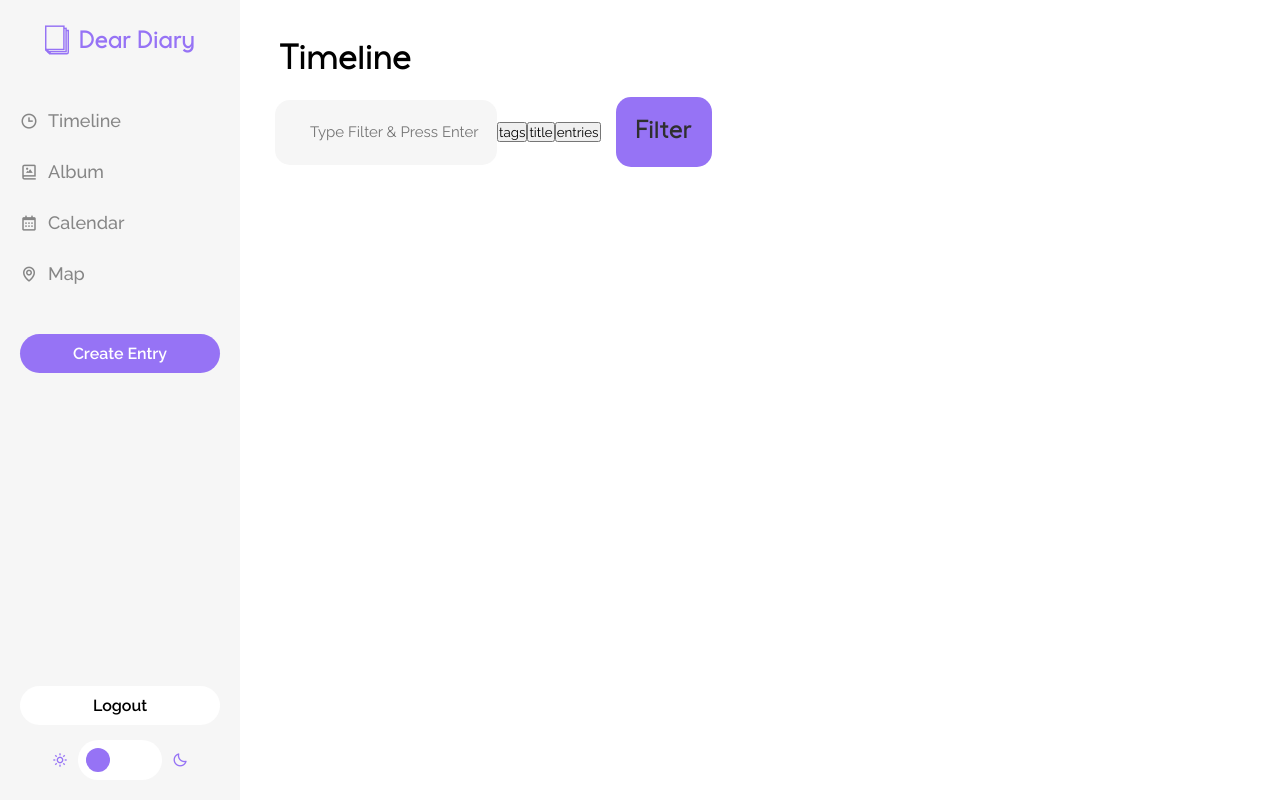
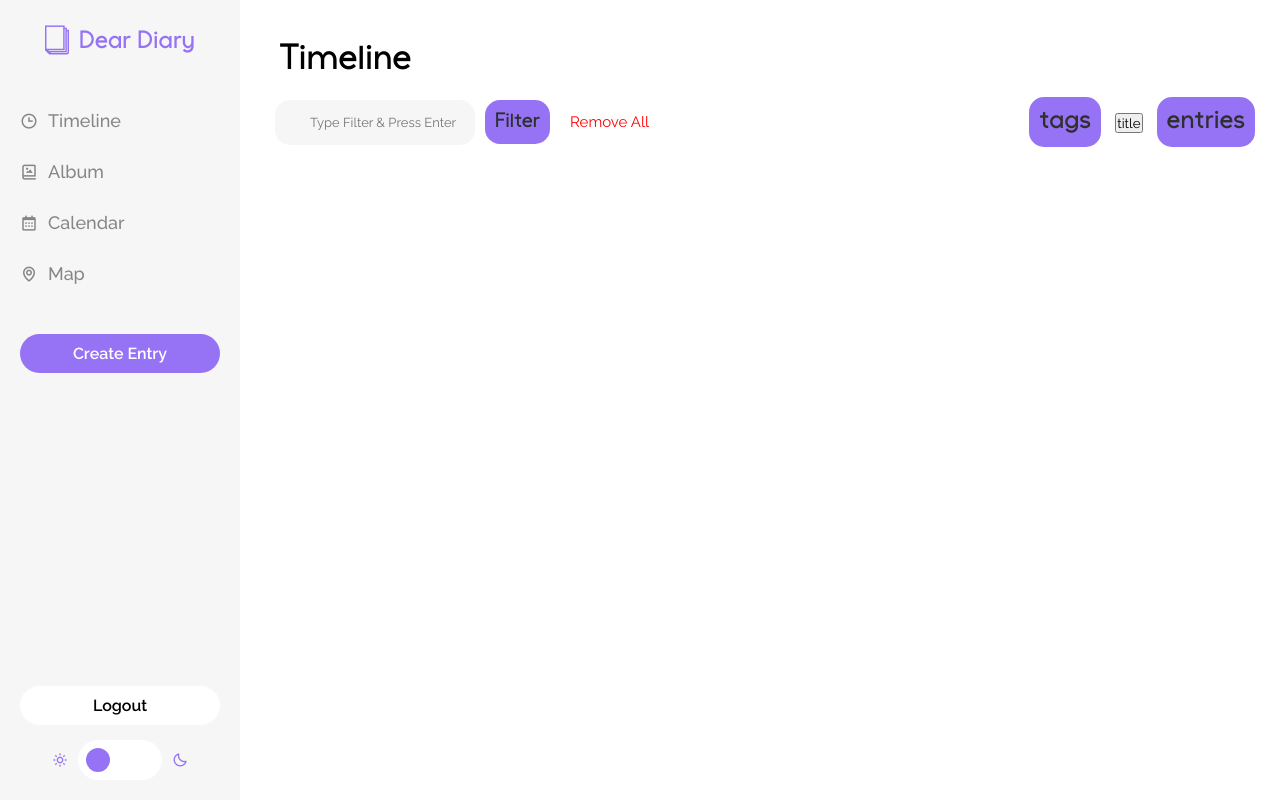
Before and after one commit to kosungjunmichael/JournalingProject, a PHP site: page /sites/ in a window 1280 px wide. Run offline with PHP 8.4, Linux system fonts and the light colour scheme; the visitor is signed in with stand-in values (Sample User, id 1); data that the repository does not hold is empty; some libraries are stand-ins or nearby versions.

Commit message:
merging 100222

```diff
--- a/public/css/timeline.css
+++ b/public/css/timeline.css
@@ -6,7 +6,7 @@ body{
     color: var(--text-color-primary);
 }
 
-#timeline{
+main#timeline{
     display: flex;
     flex-direction: column;
     width: calc(100% - 240px);
@@ -14,7 +14,7 @@ body{
     padding: 25px;
 }
 
-.title{
+h1.title{
     font-size: 35px;
     padding: 15px;
     font-weight: 900;
@@ -25,52 +25,134 @@ body{
 /* FILTER SEARCH */
 /* --------------------------- */
 
-.filter-field{
+div.filter-field{
     display:flex;
     align-items: center;
     margin-left: 10px;
+    width: 100%;
+    justify-content: space-between;
 }
 
-.filter-input-field{
+div.filter-field .fa-x{
+    font-size: 7px;
+    font-weight: 500;
+    background-color: var(--white);
+    padding: 5px 6px;
+    border-radius: var(--border-radius-pill);
+    cursor: pointer;
+    border:1px solid var(--white);
+    transition: background-color 0.5s;
+    color: var(--primary);
+}
+
+div.filter-field .fa-x:hover{
+    background-color: var(--primary);
+    color: var(--white);
+}
+
+div.filter-input-field{
+    display: flex;
+    align-items: center;
+}
+
+div.filter-input-control{
     display: flex;
     align-items: center;
     border-radius: var(--border-radius-medium);
     background-color: var(--bg-secondary);
     color: var(--text-color-secondary);
-    padding: 15px;
+    padding: 5px 15px;
 }
 
-.ph-funnel{
+i.ph-funnel{
     font-size: 25px;
 }
 
-.search-bar{
+input.search-bar{
+    color: var(--text-color-secondary);
     background-color: var(--bg-secondary);
-    font-size: 15px;
+    font-size: 13px;
     border: none;
+    width: 150px
 }
 
-.filter-btn{
-    margin: 0px 50px 0px 15px;
+button.filter-remove-all i{
+    font-size:20px;
+    margin-left:5px;
+}
+
+button.filter-remove-all{
+    border:none;
+    color: red;
+    background: none;
+    font-size:15px;
+    display: flex;
+    align-items: center;
+    margin-left: 10px;
+    transition: color 0.5s;
+    cursor: pointer;
+}
+
+button.filter-tags-switch{
     font-size: 25px;
-    padding: 20px;
+    margin: 0px 10px;
+    padding: 10px;
     font-weight: 900;
     font-family:'Galey';
     border: none;
     background-color: var(--primary);
     color: var(--text-color-secondary);
     border-radius: var(--border-radius-medium);
+    transition: background-color 0.5s
+}
+button.filter-title-switch{
+    font-size: 25px;
+    margin: 0px 10px;
+    padding: 10px;
+    font-weight: 900;
+    font-family:'Galey';
+    border: none;
+    background-color: var(--primary);
+    color: var(--text-color-secondary);
+    border-radius: var(--border-radius-medium);
+    transition: background-color 0.5s
+}
+button.filter-entries-switch{
+    font-size: 25px;
+    margin: 0px 10px;
+    padding: 10px;
+    font-weight: 900;
+    font-family:'Galey';
+    border: none;
+    background-color: var(--primary);
+    color: var(--text-color-secondary);
+    border-radius: var(--border-radius-medium);
+    transition: background-color 0.5s
 }
 
-.filter-btn:hover {
+
+button.filter-btn{
+    margin: 0px 10px;
+    font-size: 20px;
+    padding: 10px;
+    font-weight: 900;
+    font-family:'Galey';
+    border: none;
+    background-color: var(--primary);
+    color: var(--text-color-secondary);
+    border-radius: var(--border-radius-medium);
+    transition: background-color 0.5s
+}
+
+button.filter-btn:hover {
     background-color: var(--primary-light);
 }
 
-.filter-btn:active {
+button.filter-btn:active {
     background-color: var(--primary-dark);
 }
 
-.filter-cont{
+ul.filter-cont{
     background:transparent;
     width: fit-content;
     height: 35px;
@@ -122,7 +205,7 @@ body{
     padding: 15px;
 } */
 
-.entry-display{
+section.entry-display{
     display: flex;
     flex-wrap: wrap;
     flex-direction: column;
@@ -180,13 +263,13 @@ body{
 
 /*          === Entries ===          */
 
-.month-container a
-,.week-container a{
+div.month-container a
+,div.week-container a{
     color: var(--text-color-primary);
     text-decoration: none;
 }
 
-.entry-container{
+div.entry-container{
     width: 420px;
     height: 200px;
     border: solid gray 1px;
--- a/public/js/timeline.js
+++ b/public/js/timeline.js
@@ -5,13 +5,25 @@
 // searchbar
 let searchBar = document.querySelector('.search-bar');
 
+// filter button
 let submitFilter = document.querySelector('.filter-btn');
 
 // filter results container
 let filterResults = document.querySelector('.filter-cont');
 
+// remove all filters
+let deleteFiltersBtn = document.querySelector('.filter-remove-all');
+
 // array of all the filter results to be added
 let addedFilters = [];
+
+// filter switches
+let filterByTags = document.querySelector('.filter-tags-switch');
+let filterByTitles = document.querySelector('.filter-titles-switch');
+let filterByEntries = document.querySelector('.filter-entries-switch');
+
+
+
 
 // entries display container
 let entriesDisplay = document.querySelector('.entry-display');
@@ -26,28 +38,20 @@ function removeFilters(){
 function addFilters(){
     for (let i=0; i<addedFilters.length; i++){
         let text = addedFilters[i];
-        let filterDisplay = document.createElement('div');
+        let filterDisplay = document.createElement('li');
 
-        let liTag = `
-        <li>${tag}
-            <svg class="create-entry-tag-close" onclick="remove(this, '${tag}')" xmlns="http://www.w3.org/2000/svg" width="192" height="192" fill="#000000" viewBox="0 0 256 256">
-                <rect width="256" height="256" fill="none"></rect>
-                <circle class="close-svg-circle" cx="128" cy="128" r="96" fill="none" stroke="#000000" stroke-miterlimit="10" stroke-width="16"></circle>
-                <line class="close-svg-line" x1="160" y1="96" x2="96" y2="160" fill="none" stroke="#000000" stroke-linecap="round" stroke-linejoin="round" stroke-width="16"></line>
-                <line class="close-svg-line" x1="160" y1="160" x2="96" y2="96" fill="none" stroke="#000000" stroke-linecap="round" stroke-linejoin="round" stroke-width="16"></line>
-            </svg>
-        </li>`;
+        let destroyFilter = document.createElement('i');
+        destroyFilter.xmlns="http://www.w3.org/2000/svg"
+        destroyFilter.className = 'fa-solid fa-x';
 
-        // let destroyFilter = document.createElement('i');
-        // destroyFilter.className = 'fa-solid fa-x';
-        // destroyFilter.onclick = () => {
-        // addedFilters.splice(i,1);
-        // removeFilters();
-        // addFilters();
-        // }
-        // filterDisplay.textContent = text;
-        // filterDisplay.classList.add("filter-tag");
-        // filterDisplay.prepend(destroyFilter);
+        destroyFilter.onclick = () => {
+        addedFilters.splice(i,1);
+        removeFilters();
+        addFilters();
+        }
+        filterDisplay.textContent = text;
+        filterDisplay.classList.add("filter-tag");
+        filterDisplay.append(destroyFilter);
 
         filterResults.appendChild(filterDisplay);
     }
@@ -78,13 +82,23 @@ function filterEntries(){
     searchBar.value = "";
 }
 
-searchBar.addEventListener('keydown',(e)=>{
+searchBar.addEventListener('keyup',(e)=>{
     if (e.key === "Enter"){
         e.preventDefault();
         filterEntries()
     }
 });
 
+
+deleteFiltersBtn.addEventListener('click',()=>{
+    addedFilters = [];
+    removeFilters();
+    addFilters();
+})
+
+
 submitFilter.addEventListener('click',()=>{
     filterEntries()
 })
+
+// filter By "" switches
--- a/view/timelineFiltered.php
+++ b/view/timelineFiltered.php
@@ -12,7 +12,7 @@
               // echo "apples";
     ?>
                 <div class="month">
-                    <div class="month-name"><?=$month?></div>
+                    <h2 class="month-name"><?=$month?></h2>
                     <div class="month-container">
                         <?php
                         foreach($entries["$month"] as $entry){
--- a/view/timelineView.php
+++ b/view/timelineView.php
@@ -18,14 +18,19 @@
     <h1 class="title">Timeline</h1>
     <div class="filter-field">
         <div class="filter-input-field">
-            <i class="ph-funnel"></i>
-            <div class="filter-cont"></div>
-            <input type="text" name="search_bar" class="search-bar" placeholder="Type Filter & Press Enter">
+            <div class="filter-input-control">
+                <i class="ph-funnel"></i>
+                <ul class="filter-cont"></ul>
+                <input type="text" name="search_bar" class="search-bar" placeholder="Type Filter & Press Enter">
+            </div>
+            <button class="filter-btn">Filter</button>
+            <button class=filter-remove-all>Remove All<i class="ph-trash"></i></button>
         </div>
-        <button class="filter-tags-switch">tags</button>
-        <button class="filter-title-switch">title</button>
-        <button class="filter-entries-switch">entries</button>
-        <button class="filter-btn">Filter</button>
+        <div class="filter-switch-cont">
+            <button class="filter-tags-switch">tags</button>
+            <button class="filter-titles-switch">title</button>
+            <button class="filter-entries-switch">entries</button>
+        </div>
     </div>
     <div class="switch-toggle">
         <?php
@@ -69,7 +74,7 @@
                     if (array_key_exists($month, $entries)){
             ?>
                         <div class="month">
-                            <div class="month-name"><?=$month?></div>
+                            <h2 class="month-name"><?=$month?></h2>
                             <div class="month-container">
                                 <?php
                                 foreach($entries["$month"] as $entry){
```
Also changed, not shown: other parts of public/css/timeline.css (+14 -13 lines), view/timelineTemplate.php (+6 -6 lines).
